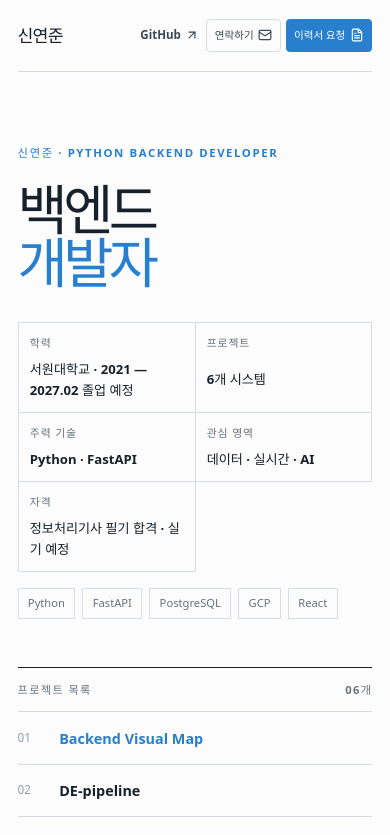
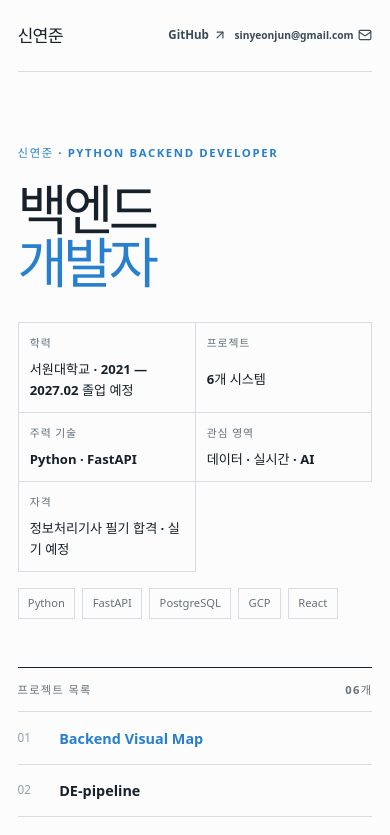
Before and after one commit to shinyeonjun/portfolio, a React (Vite) app: page / in a window 390 px wide. Shown: the top 835 px of the page. Built offline with nearby package versions, Linux system fonts and the light colour scheme.

Commit message:
Replace header CTAs with email

```diff
--- a/src/components/SystemAtlas.css
+++ b/src/components/SystemAtlas.css
@@ -31,7 +31,6 @@
 .atlas-brand,
 .atlas-nav,
 .atlas-header-right,
-.atlas-header-actions,
 .atlas-footer-links,
 .atlas-feature-actions {
     display: flex;
@@ -62,40 +61,18 @@
     gap: clamp(1rem, 2.4vw, 2.2rem);
 }
 
-.atlas-header-actions {
-    gap: 0.45rem;
-}
-
-.atlas-header-link {
+.atlas-header-email {
     display: inline-flex;
     align-items: center;
     gap: 0.3rem;
-    min-height: 2.15rem;
-    padding: 0.42rem 0.62rem;
-    border: 1px solid var(--atlas-rule);
-    border-radius: 0.22rem;
     color: #3b4a57;
-    font-size: 0.72rem;
+    font-size: 0.75rem;
     font-weight: 750;
-    transition: transform 180ms ease, border-color 180ms ease, background-color 180ms ease, color 180ms ease;
+    transition: color 180ms ease;
 }
 
-.atlas-header-link:hover {
-    transform: translateY(-1px);
-    border-color: #9caebb;
+.atlas-header-email:hover {
     color: var(--atlas-blue);
-}
-
-.atlas-header-link-primary {
-    border-color: var(--atlas-blue);
-    color: #fff;
-    background: var(--atlas-blue);
-}
-
-.atlas-header-link-primary:hover {
-    border-color: #1769b3;
-    color: #fff;
-    background: #1769b3;
 }
 
 .atlas-nav a,
@@ -919,14 +896,12 @@
         font-size: 0.72rem;
     }
 
-    .atlas-header-actions {
-        gap: 0.3rem;
-    }
-
-    .atlas-header-link {
-        min-height: 2rem;
-        padding-inline: 0.46rem;
-        font-size: 0.66rem;
+    .atlas-header-email {
+        max-width: 8.8rem;
+        overflow: hidden;
+        font-size: 0.64rem;
+        text-overflow: ellipsis;
+        white-space: nowrap;
     }
 
     .atlas-intro {
--- a/src/components/SystemAtlas.tsx
+++ b/src/components/SystemAtlas.tsx
@@ -211,14 +211,9 @@ export default function SystemAtlas() {
                             GitHub <ArrowUpRight size={14} />
                         </a>
                     </nav>
-                    <div className="atlas-header-actions">
-                        <a className="atlas-header-link" href="mailto:sinyeonjun@gmail.com?subject=포트폴리오 문의">
-                            연락하기 <Mail size={14} />
-                        </a>
-                        <a className="atlas-header-link atlas-header-link-primary" href="mailto:sinyeonjun@gmail.com?subject=이력서 요청">
-                            이력서 요청 <FileText size={14} />
-                        </a>
-                    </div>
+                    <a className="atlas-header-email" href="mailto:sinyeonjun@gmail.com">
+                        sinyeonjun@gmail.com <Mail size={14} />
+                    </a>
                 </div>
             </header>
 
```
